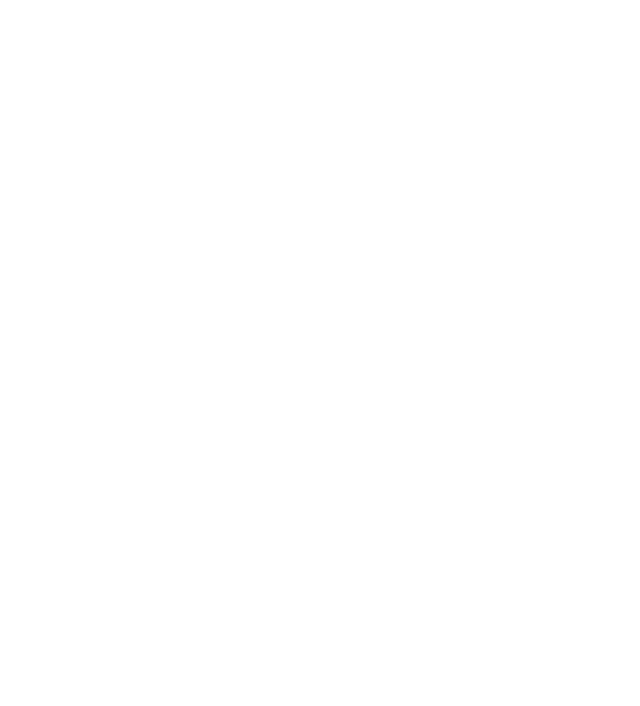
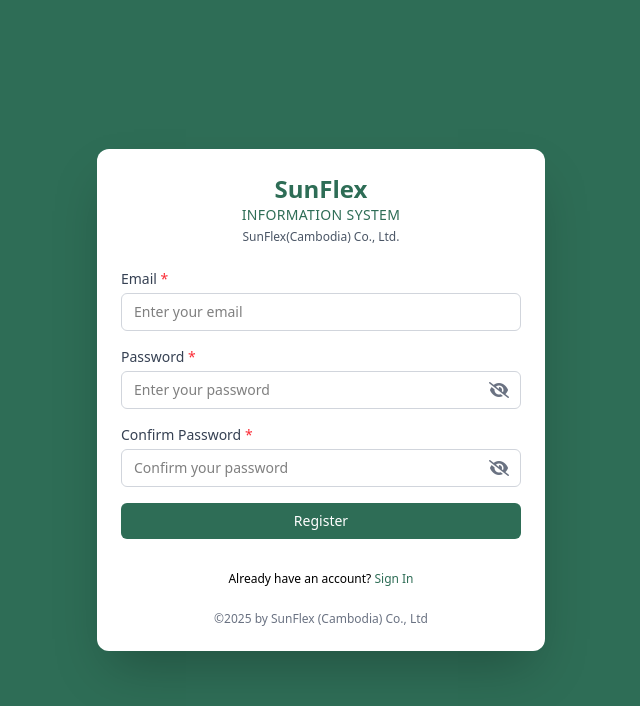
Before and after one commit to sinysen11/thesis-hr-management-system-front-web, a Vue app: page /signup in a window 1280 px wide. Before the commit this address had no page. Shown: the top 706 px of the page, without its empty margins (319-959 px from the left). Built offline with nearby package versions, Linux system fonts and the light colour scheme.

Commit message:
s_1: improve login page

```diff
--- a/src/components/Header.vue
+++ b/src/components/Header.vue
@@ -58,7 +58,11 @@
       }
     },
     handleLogOut() {
-      // Add logout logic
+      // Clear user data from localStorage, cookies, or Vuex store
+      localStorage.clear(); // or remove specific keys
+
+      // Redirect to login page using router
+      this.$router.push('/login');
     }
   }
 };
--- /dev/null
+++ b/src/views/forgot_password/index.vue
@@ -0,0 +1,85 @@
+<template>
+  <div
+    class="min-h-screen bg-[#2e6d56] flex items-center justify-center py-12 px-4 sm:px-6 lg:px-8"
+  >
+    <div class="bg-white rounded-xl shadow-lg w-full max-w-md p-6">
+      <!-- Logo Section -->
+      <div class="text-center mb-6">
+        <h1 class="text-2xl font-semibold text-green-800">SunFlex</h1>
+        <p class="text-green-700 font-medium tracking-wide text-sm">
+          INFORMATION SYSTEM
+        </p>
+        <p class="text-gray-600 text-xs mt-1">SunFlex(Cambodia) Co., Ltd.</p>
+      </div>
+
+      <!-- Forgot Password Form -->
+      <div class="space-y-6">
+        <div>
+          <h2 class="text-xl font-semibold text-gray-900 text-center">
+            Forgot Password
+          </h2>
+          <p class="text-sm text-gray-600 text-center mt-2">
+            Enter your email to reset your password.
+          </p>
+        </div>
+        <form @submit.prevent="requestPasswordReset" class="space-y-4">
+          <div>
+            <label class="block text-sm font-medium text-gray-700"
+              >Email <span class="text-red-500">*</span></label
+            >
+            <input
+              v-model="email"
+              type="email"
+              required
+              class="mt-1 block w-full px-3 py-2 border border-gray-300 rounded-md focus:outline-none focus:ring-2 focus:ring-green-700 transition text-sm"
+              placeholder="Enter your email"
+            />
+          </div>
+
+          <button
+            type="submit"
+            class="w-full bg-[#2e6d56] text-white py-2 rounded-md hover:bg-green-800 transition text-sm font-medium"
+          >
+            Send Reset Link
+          </button>
+        </form>
+
+        <!-- Back to Login Link -->
+        <div class="text-center mt-4 text-sm text-gray-700">
+          <RouterLink
+            to="/login"
+            class="text-green-700 font-medium hover:underline"
+            >Back to Login</RouterLink
+          >
+        </div>
+      </div>
+
+      <!-- Footer -->
+      <div class="text-xs text-center text-gray-500 mt-6">
+        ©2025 by SunFlex (Cambodia) Co., Ltd<br />
+      </div>
+    </div>
+  </div>
+</template>
+
+<script setup>
+import { ref } from 'vue';
+import { useRouter } from 'vue-router';
+
+const email = ref('');
+const router = useRouter();
+
+const requestPasswordReset = () => {
+  if (!email.value) {
+    alert('Please enter your email.');
+    return;
+  }
+  // Simulate password reset request (replace with actual API call)
+  console.log('Password reset requested for:', email.value);
+  alert(
+    `A password reset link has been sent to ${email.value}. Check your inbox.`
+  );
+  // Redirect back to login after success (for demo)
+  router.push('/login');
+};
+</script>
--- a/src/views/login/index.vue
+++ b/src/views/login/index.vue
@@ -1,89 +1,65 @@
 <template>
-  <div class="min-h-screen bg-green-800 flex items-center justify-center">
-    <div class="bg-white rounded-xl shadow-lg w-full max-w-md p-8">
+  <div
+    class="min-h-screen bg-[#2e6d56] flex items-center justify-center py-12 px-4 sm:px-6 lg:px-8"
+  >
+    <div class="bg-white rounded-xl shadow-2xl w-full max-w-md p-6">
       <!-- Logo Section -->
       <div class="text-center mb-6">
-        <h1 class="text-4xl font-bold text-green-800">SunFlex</h1>
-        <p class="text-green-700 font-semibold tracking-wide">
+        <h1 class="text-2xl font-semibold text-[#2e6d56]">SunFlex</h1>
+        <p class="text-[#2e6d56] font-medium tracking-wide text-sm">
           INFORMATION SYSTEM
         </p>
-        <p class="text-gray-600 text-sm mt-1">SunFlex(Cambodia) Co., Ltd.</p>
+        <p class="text-gray-600 text-xs mt-1">SunFlex(Cambodia) Co., Ltd.</p>
       </div>
 
       <!-- Login Form -->
-      <form @submit.prevent="login">
-        <div class="mb-4">
+      <form @submit.prevent="login" class="space-y-4">
+        <div>
           <label class="block text-sm font-medium text-gray-700"
             >Email <span class="text-red-500">*</span></label
           >
           <input
+            v-model="email"
             type="email"
-            v-model="email"
-            class="w-full mt-1 p-3 rounded-md border border-gray-300 focus:outline-none focus:ring-2 focus:ring-green-700"
+            required
+            class="mt-1 block w-full px-3 py-2 border border-gray-300 rounded-md focus:outline-none focus:ring-2 focus:ring-[#2e6d56] transition text-sm"
             placeholder="Enter your email"
-            required
           />
         </div>
 
-        <div class="mb-2">
+        <div>
           <label class="block text-sm font-medium text-gray-700"
             >Password <span class="text-red-500">*</span></label
           >
-          <div class="relative">
+          <div class="relative mt-1">
             <input
+              v-model="password"
               :type="showPassword ? 'text' : 'password'"
-              v-model="password"
-              class="w-full mt-1 p-3 rounded-md border border-gray-300 focus:outline-none focus:ring-2 focus:ring-green-700"
+              required
+              class="w-full px-3 py-2 border border-gray-300 rounded-md focus:outline-none focus:ring-2 focus:ring-[#2e6d56] transition text-sm"
               placeholder="Enter your password"
-              required
             />
             <button
               type="button"
-              class="absolute right-3 top-4 text-gray-500"
+              class="absolute right-3 top-2.5 text-gray-500 focus:outline-none"
               @click="togglePassword"
             >
-              <svg
-                v-if="showPassword"
-                xmlns="http://www.w3.org/2000/svg"
-                class="h-5 w-5"
-                fill="none"
-                viewBox="0 0 24 24"
-                stroke="currentColor"
-              >
-                <path
-                  stroke-linecap="round"
-                  stroke-linejoin="round"
-                  stroke-width="2"
-                  d="M13.875 18.825A10.05 10.05 0 0112 19c-5.523 0-10-4.477-10-10 0-.534.04-1.06.118-1.575M4.222 4.222L19.778 19.778M15 12a3 3 0 11-6 0 3 3 0 016 0z"
-                />
-              </svg>
-              <svg
-                v-else
-                xmlns="http://www.w3.org/2000/svg"
-                class="h-5 w-5"
-                fill="none"
-                viewBox="0 0 24 24"
-                stroke="currentColor"
-              >
-                <path
-                  stroke-linecap="round"
-                  stroke-linejoin="round"
-                  stroke-width="2"
-                  d="M15 12a3 3 0 11-6 0 3 3 0 016 0zm-6 0a6 6 0 1112 0 6 6 0 01-12 0z"
-                />
-              </svg>
+              <i v-if="showPassword" class="fas fa-eye-slash"></i>
+              <i v-else class="fas fa-eye"></i>
             </button>
           </div>
           <div class="text-right mt-1">
-            <a href="#" class="text-sm text-green-700 hover:underline"
-              >Forget password?</a
+            <RouterLink
+              to="/forgot-password"
+              class="text-sm text-[#2e6d56] hover:underline"
+              >Forget password?</RouterLink
             >
           </div>
         </div>
 
         <button
           type="submit"
-          class="w-full bg-green-700 text-white py-2 mt-4 rounded-md hover:bg-green-800 transition"
+          class="w-full bg-[#2e6d56] text-white py-2 rounded-md hover:bg-[#245c48] transition text-sm font-medium"
         >
           Login
         </button>
@@ -91,16 +67,17 @@
 
       <!-- Sign Up Link -->
       <div class="text-center mt-4 text-sm text-gray-700">
-        don't have an account?
-        <a href="#" class="text-green-700 font-medium hover:underline"
-          >Sign Up</a
+        Don’t have an account?
+        <RouterLink
+          to="/signup"
+          class="text-[#2e6d56] font-medium hover:underline"
+          >Sign Up</RouterLink
         >
       </div>
 
       <!-- Footer -->
       <div class="text-xs text-center text-gray-500 mt-6">
         ©2025 by SunFlex (Cambodia) Co., Ltd<br />
-        Best viewed with IE 9+, Firefox 16+, Safari 5.1, Chrome 23+
       </div>
     </div>
   </div>
@@ -108,16 +85,29 @@
 
 <script setup>
 import { ref } from 'vue';
+import { useRouter } from 'vue-router';
 
 const email = ref('');
 const password = ref('');
 const showPassword = ref(false);
+const router = useRouter();
 
 const togglePassword = () => {
   showPassword.value = !showPassword.value;
 };
 
 const login = () => {
-  alert(`Email: ${email.value}\nPassword: ${password.value}`);
+  if (!email.value || !password.value) {
+    alert('Please fill in all required fields.');
+    return;
+  }
+  // Simulate login logic (replace with actual API call)
+  console.log('Login attempt:', {
+    email: email.value,
+    password: password.value
+  });
+  alert(`Logging in with email: ${email.value}`);
+  // Redirect to dashboard or home page on success (for demo)
+  router.push('/');
 };
 </script>
--- a/src/views/signUp/index.vue
+++ b/src/views/signUp/index.vue
@@ -1,171 +1,101 @@
 <template>
-  <div class="min-h-screen bg-[#2e6d56] flex items-center justify-center">
-    <div class="bg-white rounded-lg shadow-2xl px-10 py-12 w-[380px]">
+  <div
+    class="min-h-screen bg-[#2e6d56] flex items-center justify-center py-12 px-4 sm:px-6 lg:px-8"
+  >
+    <div class="bg-white rounded-xl shadow-2xl w-full max-w-md p-6">
       <!-- Logo and company info -->
       <div class="text-center mb-6">
-        <h1 class="text-4xl font-bold text-[#2e6d56]">SunFlex</h1>
-        <p
-          class="text-sm font-semibold tracking-wide bg-[#2e6d56] text-white inline-block px-2 mt-1"
-        >
+        <h1 class="text-2xl font-semibold text-[#2e6d56]">SunFlex</h1>
+        <p class="text-[#2e6d56] font-medium tracking-wide text-sm">
           INFORMATION SYSTEM
         </p>
-        <p class="text-gray-600 text-sm mt-1">SunFlex(Cambodia) Co., Ltd.</p>
+        <p class="text-gray-600 text-xs mt-1">SunFlex(Cambodia) Co., Ltd.</p>
       </div>
 
       <!-- Form -->
-      <form @submit.prevent="handleRegister">
-        <div class="mb-4">
-          <label class="text-sm font-medium text-gray-700"
+      <form @submit.prevent="handleRegister" class="space-y-4">
+        <div>
+          <label class="block text-sm font-medium text-gray-700"
             >Email <span class="text-red-500">*</span></label
           >
           <input
+            v-model="email"
             type="email"
-            v-model="email"
             required
-            class="mt-1 w-full px-4 py-2 rounded-md bg-gray-100 focus:outline-none"
+            class="mt-1 block w-full px-3 py-2 border border-gray-300 rounded-md focus:outline-none focus:ring-2 focus:ring-[#2e6d56] transition text-sm"
+            placeholder="Enter your email"
           />
         </div>
 
-        <div class="mb-4 relative">
-          <label class="text-sm font-medium text-gray-700"
-            >Password <span class="text-red-500">*</span></label
-          >
+        <!-- Password Field -->
+        <div class="relative">
+          <label class="block text-sm font-medium text-gray-700">
+            Password <span class="text-red-500">*</span>
+          </label>
+          <div class="mt-1 relative">
             <input
+              v-model="password"
               :type="showPassword ? 'text' : 'password'"
-            v-model="password"
               required
-            class="mt-1 w-full px-4 py-2 rounded-md bg-gray-100 focus:outline-none"
+              class="w-full pr-10 px-3 py-2 border border-gray-300 rounded-md focus:outline-none focus:ring-2 focus:ring-[#2e6d56] transition text-sm"
+              placeholder="Enter your password"
             />
             <button
               type="button"
               @click="showPassword = !showPassword"
-            class="absolute right-3 bottom-3 text-gray-500 focus:outline-none"
+              class="absolute inset-y-0 right-0 flex items-center pr-3 text-gray-500 focus:outline-none"
             >
-            <svg
-              v-if="!showPassword"
-              xmlns="http://www.w3.org/2000/svg"
-              class="h-5 w-5"
-              fill="none"
-              viewBox="0 0 24 24"
-              stroke="currentColor"
-            >
-              <path
-                stroke-linecap="round"
-                stroke-linejoin="round"
-                stroke-width="2"
-                d="M15 12a3 3 0 11-6 0 3 3 0 016 0z"
-              />
-              <path
-                stroke-linecap="round"
-                stroke-linejoin="round"
-                stroke-width="2"
-                d="M2.458 12C3.732 7.943 7.523 5 12 5c4.478 0 8.268 2.943 9.542 7-1.274 4.057-5.064 7-9.542 7-4.477 0-8.268-2.943-9.542-7z"
-              />
-            </svg>
-            <svg
-              v-else
-              xmlns="http://www.w3.org/2000/svg"
-              class="h-5 w-5"
-              fill="none"
-              viewBox="0 0 24 24"
-              stroke="currentColor"
-            >
-              <path
-                stroke-linecap="round"
-                stroke-linejoin="round"
-                stroke-width="2"
-                d="M13.875 18.825A10.05 10.05 0 0112 19c-4.477 0-8.268-2.943-9.542-7a10.05 10.05 0 012.247-3.592m3.838-2.482A9.99 9.99 0 0112 5c4.478 0 8.268 2.943 9.542 7a10.05 10.05 0 01-2.284 3.59M15 12a3 3 0 11-6 0 3 3 0 016 0z"
-              />
-              <path
-                stroke-linecap="round"
-                stroke-linejoin="round"
-                stroke-width="2"
-                d="M3 3l18 18"
-              />
-            </svg>
+              <i :class="showPassword ? 'fas fa-eye' : 'fas fa-eye-slash'"></i>
             </button>
           </div>
+        </div>
 
-        <div class="mb-6 relative">
-          <label class="text-sm font-medium text-gray-700"
-            >Confirm Password <span class="text-red-500">*</span></label
-          >
+        <!-- Confirm Password Field -->
+        <div class="relative">
+          <label class="block text-sm font-medium text-gray-700">
+            Confirm Password <span class="text-red-500">*</span>
+          </label>
+          <div class="mt-1 relative">
             <input
+              v-model="confirmPassword"
               :type="showConfirmPassword ? 'text' : 'password'"
-            v-model="confirmPassword"
               required
-            class="mt-1 w-full px-4 py-2 rounded-md bg-gray-100 focus:outline-none"
+              class="w-full pr-10 px-3 py-2 border border-gray-300 rounded-md focus:outline-none focus:ring-2 focus:ring-[#2e6d56] transition text-sm"
+              placeholder="Confirm your password"
             />
             <button
               type="button"
               @click="showConfirmPassword = !showConfirmPassword"
-            class="absolute right-3 bottom-3 text-gray-500 focus:outline-none"
+              class="absolute inset-y-0 right-0 flex items-center pr-3 text-gray-500 focus:outline-none"
             >
-            <svg
-              v-if="!showConfirmPassword"
-              xmlns="http://www.w3.org/2000/svg"
-              class="h-5 w-5"
-              fill="none"
-              viewBox="0 0 24 24"
-              stroke="currentColor"
-            >
-              <path
-                stroke-linecap="round"
-                stroke-linejoin="round"
-                stroke-width="2"
-                d="M15 12a3 3 0 11-6 0 3 3 0 016 0z"
-              />
-              <path
-                stroke-linecap="round"
-                stroke-linejoin="round"
-                stroke-width="2"
-                d="M2.458 12C3.732 7.943 7.523 5 12 5c4.478 0 8.268 2.943 9.542 7-1.274 4.057-5.064 7-9.542 7-4.477 0-8.268-2.943-9.542-7z"
-              />
-            </svg>
-            <svg
-              v-else
-              xmlns="http://www.w3.org/2000/svg"
-              class="h-5 w-5"
-              fill="none"
-              viewBox="0 0 24 24"
-              stroke="currentColor"
-            >
-              <path
-                stroke-linecap="round"
-                stroke-linejoin="round"
-                stroke-width="2"
-                d="M13.875 18.825A10.05 10.05 0 0112 19c-4.477 0-8.268-2.943-9.542-7a10.05 10.05 0 012.247-3.592m3.838-2.482A9.99 9.99 0 0112 5c4.478 0 8.268 2.943 9.542 7a10.05 10.05 0 01-2.284 3.59M15 12a3 3 0 11-6 0 3 3 0 016 0z"
-              />
-              <path
-                stroke-linecap="round"
-                stroke-linejoin="round"
-                stroke-width="2"
-                d="M3 3l18 18"
-              />
-            </svg>
+              <i
+                :class="showConfirmPassword ? 'fas fa-eye' : 'fas fa-eye-slash'"
+              ></i>
             </button>
+          </div>
         </div>
 
         <button
           type="submit"
-          class="bg-[#2e6d56] text-white w-full py-2 rounded-md hover:bg-[#245c48] transition"
+          class="w-full bg-[#2e6d56] text-white py-2 rounded-md hover:bg-[#245c48] transition text-sm font-medium"
         >
           Register
         </button>
 
         <p class="text-xs text-center mt-4">
-          Already have account?
-          <router-link to="/" class="text-[#2e6d56] underline"
-            >Sign In</router-link
+          Already have an account?
+          <RouterLink
+            to="/login"
+            class="text-[#2e6d56] font-medium hover:underline"
+            >Sign In</RouterLink
           >
         </p>
       </form>
 
       <!-- Footer -->
-      <p class="text-[10px] text-center text-gray-500 mt-6 leading-tight">
-        ©2025 by SunFlex (Cambodia) Co.,Ltd <br />
-        Best viewed with IE 9+, Firefox 16+, Safari 5.1, Chrome 23+.
-      </p>
+      <div class="text-xs text-center text-gray-500 mt-6">
+        ©2025 by SunFlex (Cambodia) Co., Ltd<br />
+      </div>
     </div>
   </div>
 </template>
```
Also changed, not shown: src/router/index.js (+9 -1 lines). Lines whose indentation alone changed are shown as unchanged.
